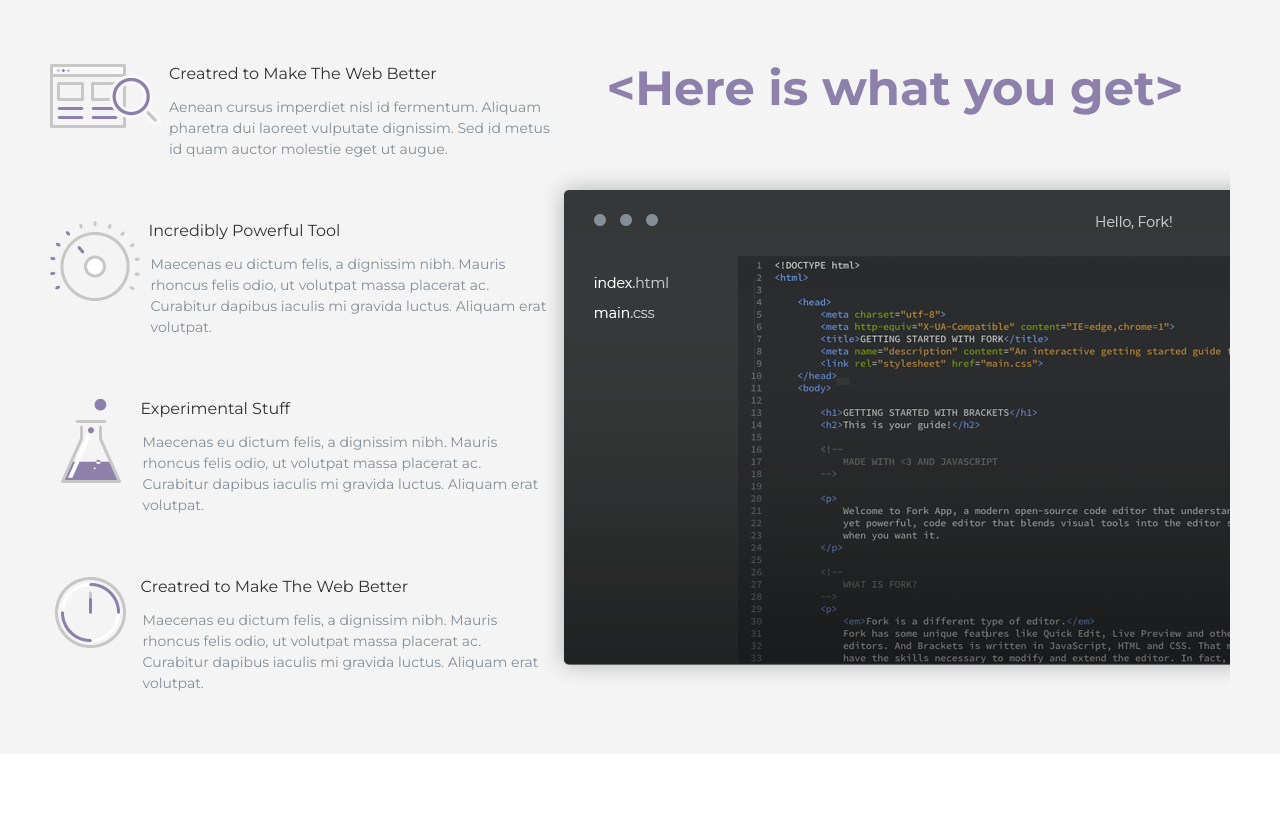
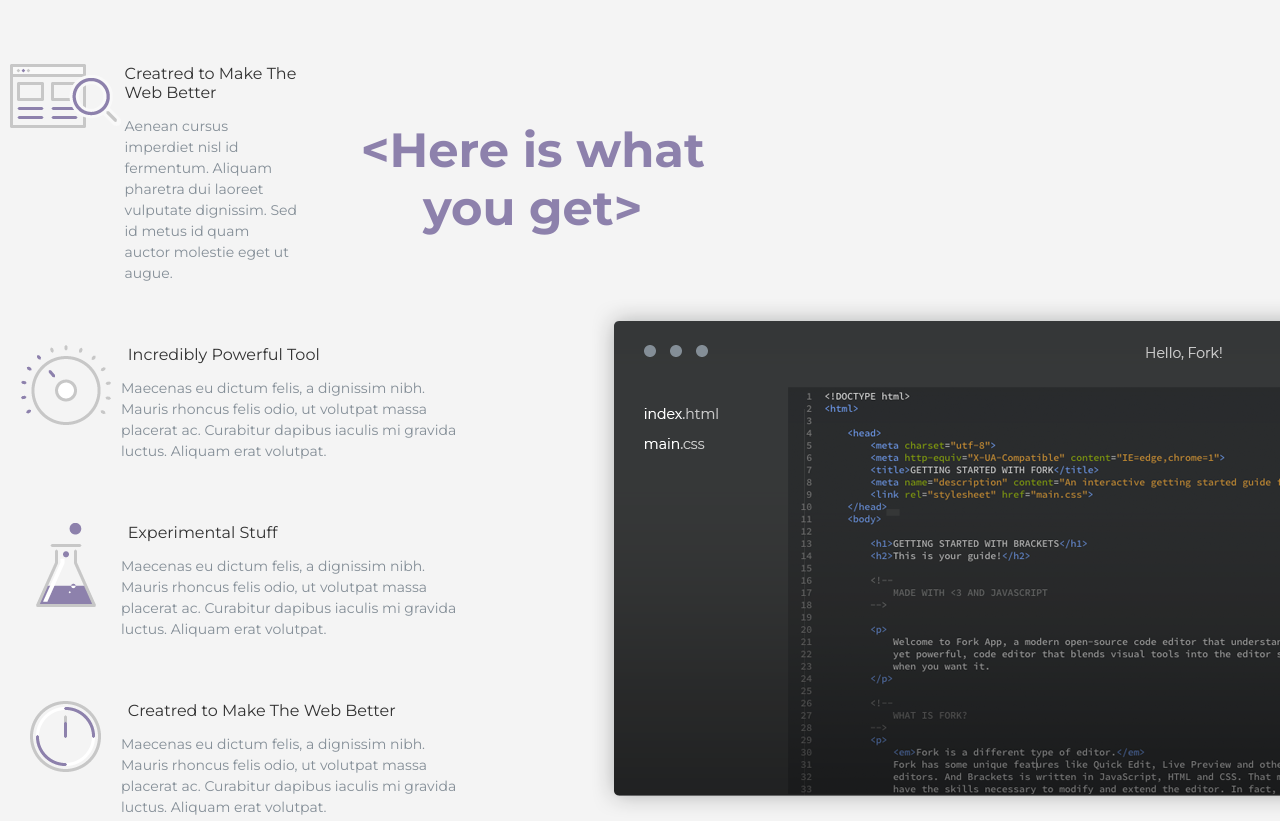
Before and after one commit to ingridnovak/ingridnovak.github.io, a website: page src/index.html in a window 1280 px wide. Shown: the part 1306-2127 px from the top of the page. Before the commit the page ends 2060 px from the top, so only its background shows below. Drawn offline with nearby package versions, Linux system fonts and the light colour scheme; files that its build step writes are made by us from their sources; files whose address does not match are found by name.

Commit message:
fixed image in section here is what you get

```diff
--- a/gulp/version.json
+++ b/gulp/version.json
@@ -1,7 +1,3 @@
 {
-
-    "main": "20230221110115"
-
-    "main": "20230219230159"
-
+    "main": "20230222224832"
 }
--- a/src/html/features.html
+++ b/src/html/features.html
@@ -1,7 +1,7 @@
 <section class="feature">
+
+<div class="feature__elements">
     <div class="container">
-<div class="feature__elements">
-
     <div class="feature__adaptive">
     <div class="feature__title">
 
@@ -44,11 +44,12 @@
     </div>
         </div>
 
-        <div class="feature__photo">
-        <div class="feature__photo--relative">
+
 <!--            <img src="@img/photoFeat.jpg" alt="Here is what you get">-->
         </div>
         </div>
+    <div class="feature__photo">
+        <div class="feature__photo--relative">
     </div>
 
     </div>
--- a/src/scss/style.scss
+++ b/src/scss/style.scss
@@ -43,7 +43,8 @@ a {
 
 @media screen and (min-width: 993px) and (max-width: 1200px) {
   .container {
-    min-width: 993px;
+    //min-width: 993px;
+   max-width: 1200px;
   }
 
 }
--- a/src/scss/templates/_features.scss
+++ b/src/scss/templates/_features.scss
@@ -107,6 +107,7 @@
   }
 }
 @media screen and (min-width: 993px){
+
   .feature{
     background-color: #F4F4F4;
     padding-top: 63px;
@@ -114,7 +115,7 @@
   }
   .feature__item{
     display: flex;
-    justify-content: space-evenly;
+    //justify-content: space-evenly;
     width: 104%;
     padding-top: 61px;
     text-align: left;
@@ -123,6 +124,13 @@
     }
 
   }
+  .feature__elements{
+    display: flex;
+
+    flex-direction: row;
+    align-items: flex-end;
+  }
+
   .feature__items{
     width: 118%;
     display: flex;
@@ -132,6 +140,7 @@
     display: flex;
     flex-direction: row-reverse;
 
+    min-width: 730px;
     align-items: center;
   }
 
@@ -148,7 +157,9 @@
     display: flex;
     flex-direction: column;
     align-items: center;
-    width: 114%;
+    width: 57%;
+    //max-width: 420px;
+    //min-width: 400px;
   }
   .feature__content{
   display: flex;
@@ -157,7 +168,7 @@
 
   .item__description{
     @include font_normal_Monserrat;
-    width: 95%;
+    width: 100%;
   }
   .description__first{
     width: 96%;
```
Also changed, not shown: dist/css/style.min.css, dist/index.html.
